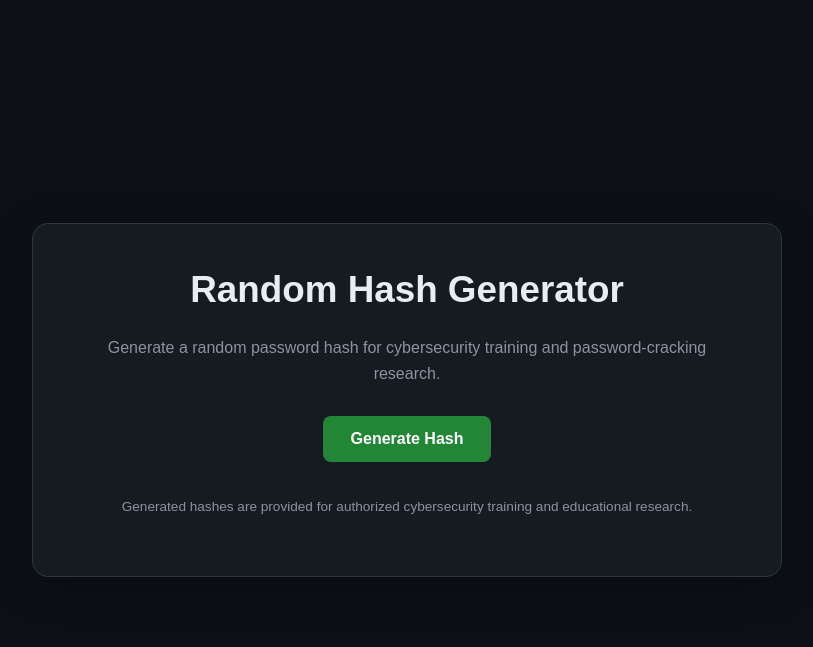
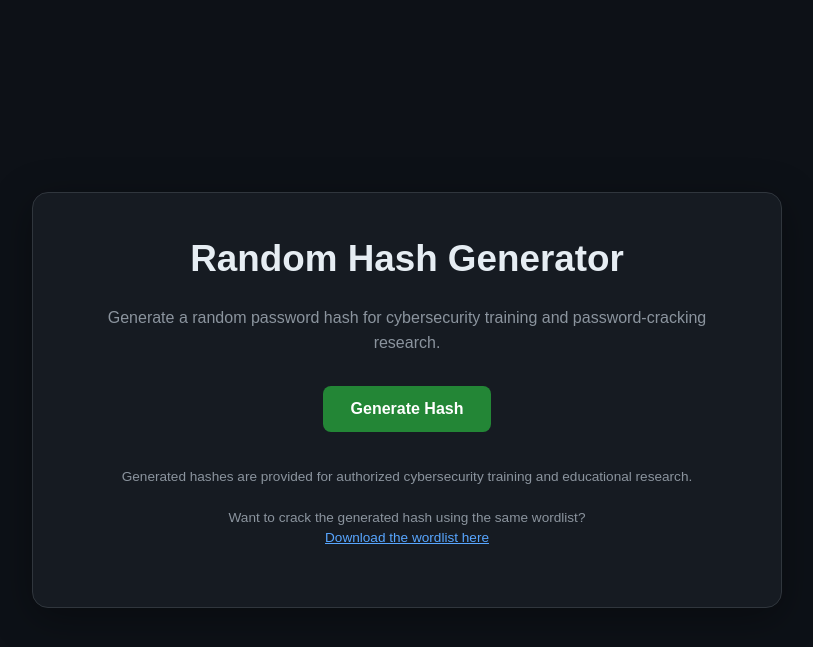
Before and after one commit to scanshield1990/Random-Hash-Generator, a Flask app: page / in a window 1280 px wide. Shown: the top 647 px of the page, without its empty margins (233-1046 px from the left). Run offline with Flask 3, Linux system fonts and the light colour scheme; parts of the project's set-up code (start-up, migrations or seed data) failed here and were passed over.

Commit message:
Add training wordlist download link

```diff
--- a/templates/index.html
+++ b/templates/index.html
@@ -117,7 +117,7 @@
             Generate Hash
         </button>
 
-        <div class="hash-container" id="hashContainer">
+            <div class="hash-container" id="hashContainer">
 
             <div class="algorithm" id="algorithm"></div>
 
@@ -132,6 +132,17 @@
         <p class="notice">
             Generated hashes are provided for authorized
             cybersecurity training and educational research.
+            <br><br>
+
+            Want to crack the generated hash using the same wordlist?
+            <br>
+
+            <a href="https://weakpass.com/wordlists/8dig10miluplow2.txt"
+               target="_blank"
+               rel="noopener noreferrer"
+               style="color: #58a6ff;">
+                Download the wordlist here
+            </a>
         </p>
 
     </main>
```
